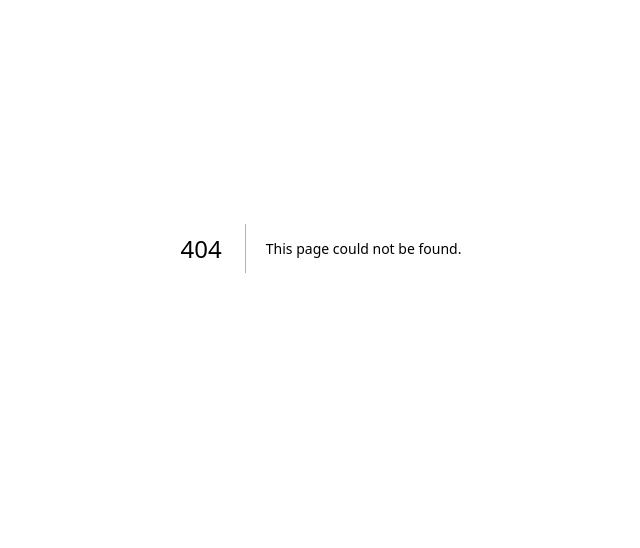
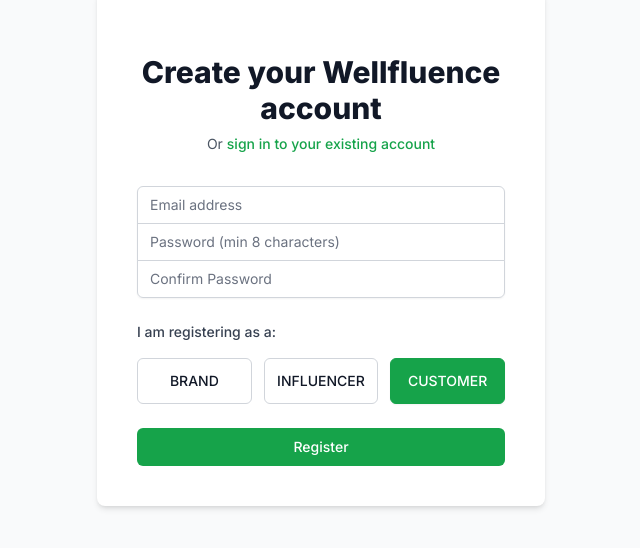
Before and after one commit to sorasitlaiget/Wellfluence, a Next.js app in the folder frontend/: page /register in a window 1280 px wide. Before the commit this address had no page. Shown: the part 152-700 px from the top of the page, without its empty margins (319-959 px from the left). Built offline with nearby package versions, Linux system fonts and the light colour scheme.

Commit message:
feat: sprint-1 for Wellfluence [latest] 2026-06-17 23:54

```diff
--- /dev/null
+++ b/frontend/app/(auth)/register/page.tsx
@@ -0,0 +1,176 @@
+"use client";
+
+import { useState } from 'react';
+import Link from 'next/link';
+import { useRouter, useSearchParams } from 'next/navigation';
+import api from '@/lib/api';
+
+type UserRole = 'BRAND' | 'INFLUENCER' | 'CUSTOMER';
+
+export default function RegisterPage() {
+  const searchParams = useSearchParams();
+  const initialRole = searchParams.get('role') as UserRole || 'CUSTOMER';
+
+  const [email, setEmail] = useState('');
+  const [password, setPassword] = useState('');
+  const [confirmPassword, setConfirmPassword] = useState('');
+  const [role, setRole] = useState<UserRole>(initialRole);
+  const [error, setError] = useState<string | null>(null);
+  const [loading, setLoading] = useState(false);
+  const router = useRouter();
+
+  const handleSubmit = async (e: React.FormEvent) => {
+    e.preventDefault();
+    setError(null);
+
+    if (password !== confirmPassword) {
+      setError('Passwords do not match.');
+      return;
+    }
+
+    setLoading(true);
+
+    try {
+      const response = await api.post('/auth/register', { email, password, role });
+      if (response.data.success) {
+        localStorage.setItem('token', response.data.token);
+        localStorage.setItem('userRole', response.data.user.role);
+        router.push('/'); // Redirect to dashboard or home after successful registration
+      }
+    } catch (err: any) {
+      if (err.response && err.response.data && err.response.data.message) {
+        setError(err.response.data.message);
+      } else if (err.response && err.response.data && err.response.data.errors) {
+        setError(err.response.data.errors[0].message || 'Validation error.');
+      }
+      else {
+        setError('An unexpected error occurred during registration.');
+      }
+    } finally {
+      setLoading(false);
+    }
+  };
+
+  return (
+    <div className="min-h-screen flex items-center justify-center bg-gray-50 py-12 px-4 sm:px-6 lg:px-8">
+      <div className="max-w-md w-full space-y-8 bg-white p-10 rounded-lg shadow-md">
+        <div>
+          <h2 className="mt-6 text-center text-3xl font-extrabold text-gray-900">
+            Create your Wellfluence account
+          </h2>
+          <p className="mt-2 text-center text-sm text-gray-600">
+            Or{' '}
+            <Link href="/login" className="font-medium text-primary-600 hover:text-primary-500">
+              sign in to your existing account
+            </Link>
+          </p>
+        </div>
+        <form className="mt-8 space-y-6" onSubmit={handleSubmit}>
+          <div className="rounded-md shadow-sm -space-y-px mb-4">
+            <div>
+              <label htmlFor="email-address" className="sr-only">
+                Email address
+              </label>
+              <input
+                id="email-address"
+                name="email"
+                type="email"
+                autoComplete="email"
+                required
+                className="appearance-none rounded-none relative block w-full px-3 py-2 border border-gray-300 placeholder-gray-500 text-gray-900 rounded-t-md focus:outline-none focus:ring-primary-500 focus:border-primary-500 focus:z-10 sm:text-sm"
+                placeholder="Email address"
+                value={email}
+                onChange={(e) => setEmail(e.target.value)}
+              />
+            </div>
+            <div>
+              <label htmlFor="password" className="sr-only">
+                Password
+              </label>
+              <input
+                id="password"
+                name="password"
+                type="password"
+                autoComplete="new-password"
+                required
+                className="appearance-none rounded-none relative block w-full px-3 py-2 border border-gray-300 placeholder-gray-500 text-gray-900 focus:outline-none focus:ring-primary-500 focus:border-primary-500 focus:z-10 sm:text-sm"
+                placeholder="Password (min 8 characters)"
+                value={password}
+                onChange={(e) => setPassword(e.target.value)}
+              />
+            </div>
+            <div>
+              <label htmlFor="confirm-password" className="sr-only">
+                Confirm Password
+              </label>
+              <input
+                id="confirm-password"
+                name="confirm-password"
+                type="password"
+                autoComplete="new-password"
+                required
+                className="appearance-none rounded-none relative block w-full px-3 py-2 border border-gray-300 placeholder-gray-500 text-gray-900 rounded-b-md focus:outline-none focus:ring-primary-500 focus:border-primary-500 focus:z-10 sm:text-sm"
+                placeholder="Confirm Password"
+                value={confirmPassword}
+                onChange={(e) => setConfirmPassword(e.target.value)}
+              />
+            </div>
+          </div>
+
+          <div className="space-y-4">
+            <label className="block text-sm font-medium text-gray-700">I am registering as a:</label>
+            <div className="mt-1 grid grid-cols-3 gap-3">
+              {(['BRAND', 'INFLUENCER', 'CUSTOMER'] as UserRole[]).map((r) => (
+                <label
+                  key={r}
+                  className={`flex items-center justify-center p-3 border rounded-md text-sm font-medium uppercase cursor-pointer transition-colors duration-200
+                    ${
+                      role === r
+                        ? 'bg-primary-600 text-white border-primary-600 shadow-sm'
+                        : 'bg-white text-gray-900 border-gray-300 hover:bg-gray-50'
+                    }`}
+                >
+                  <input
+                    type="radio"
+                    name="role"
+                    value={r}
+                    checked={role === r}
+                    onChange={() => setRole(r)}
+                    className="sr-only"
+                  />
+                  {r}
+                </label>
+              ))}
+            </div>
+          </div>
+
+          {error && (
+            <div className="text-sm text-red-600 text-center" role="alert">
+              {error}
+            </div>
+          )}
+
+          <div>
+            <button
+              type="submit"
+              disabled={loading}
+              className="group relative w-full flex justify-center py-2 px-4 border border-transparent text-sm font-medium rounded-md text-white bg-primary-600 hover:bg-primary-700 focus:outline-none focus:ring-2 focus:ring-offset-2 focus:ring-primary-500 transition duration-300"
+            >
+              {loading ? (
+                <span className="flex items-center">
+                  <svg className="animate-spin -ml-1 mr-3 h-5 w-5 text-white" xmlns="http://www.w3.org/2000/svg" fill="none" viewBox="0 0 24 24">
+                    <circle className="opacity-25" cx="12" cy="12" r="10" stroke="currentColor" strokeWidth="4"></circle>
+                    <path className="opacity-75" fill="currentColor" d="M4 12a8 8 0 018-8V0C5.373 0 0 5.373 0 12h4zm2 5.291A7.962 7.962 0 014 12H0c0 3.042 1.135 5.824 3 7.938l3-2.647z"></path>
+                  </svg>
+                  Registering...
+                </span>
+              ) : (
+                'Register'
+              )}
+            </button>
+          </div>
+        </form>
+      </div>
+    </div>
+  );
+}
```
